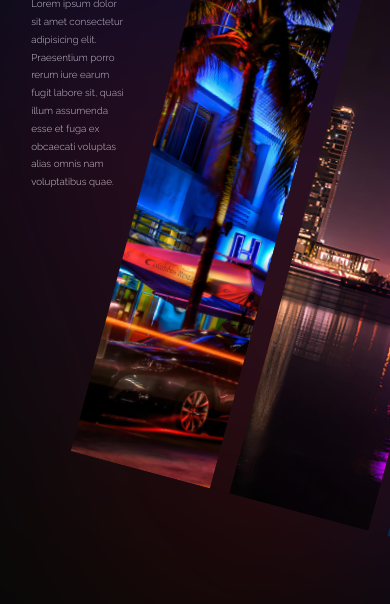
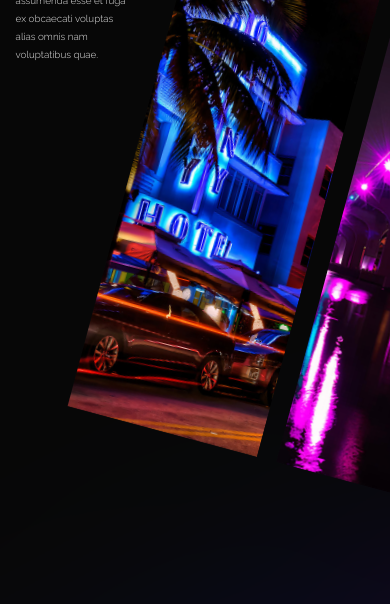
Before and after one commit to freetimezp/js-portfolio-19-img-gallery, a plain HTML site: page index.html in a window 390 px wide. Shown: the part 240-844 px from the top of the page. Drawn offline with Linux system fonts and the light colour scheme.

Commit message:
07. js-portfolio-19-img-gallery. Responsive.

```diff
--- a/assets/css/style.css
+++ b/assets/css/style.css
@@ -122,3 +122,27 @@ body, html {
     transform: translateY(2vh);
 }
 /* description end */
+
+/* responsive start */
+
+@media screen and (max-width: 678px) {
+    .description {
+        top: 7vh;
+        left: 4vw;
+        max-width: 30vw;
+    }
+
+    .slider{
+        top: 15vh;
+    }
+
+    .slider__item {
+        max-height: 65vh;
+    }
+
+    .slider__item.opened {
+        transform: rotate(-15deg) scale(1.25);
+    }
+}
+
+/* responsive end */
--- a/assets/js/main.js
+++ b/assets/js/main.js
@@ -6,7 +6,7 @@ const sliderMain = new Swiper('.slider_main', {
     parallax: true,
     breakpoints: {
         0: {
-            slidesPerView: 2.5,
+            slidesPerView: 1.9,
             spaceBetween: 20
         },
         680: {
```
